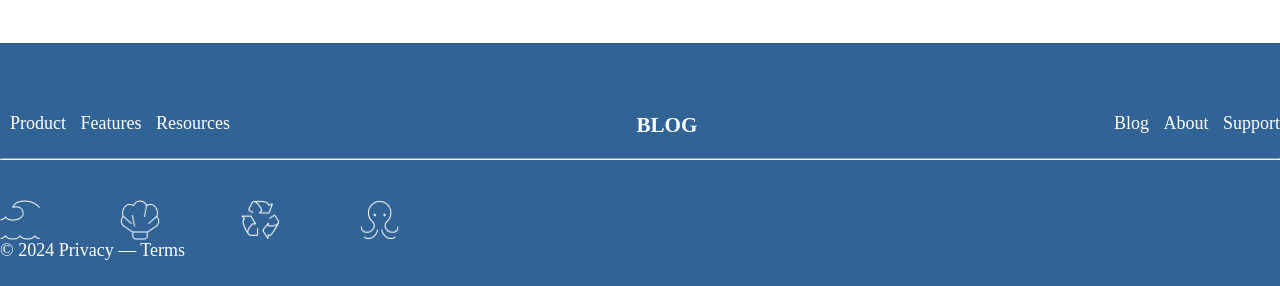
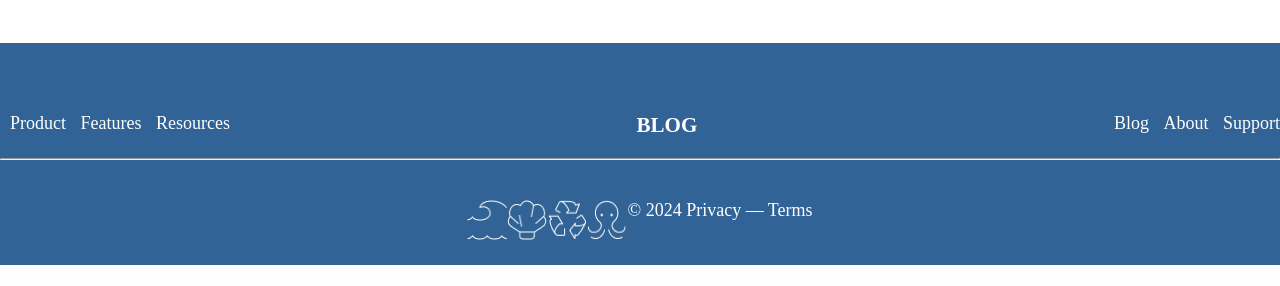
Before and after one commit to FuzniX/NuitInfo, a Flask app: page / in a window 1280 px wide. Shown: the part 1475-1761 px from the top of the page. After the commit the page ends 1740 px from the top, so only its background shows below. Run offline with Flask 3, Linux system fonts and the light colour scheme; some web fonts are replaced.

Commit message:
fix styles footer

```diff
--- a/static/style.css
+++ b/static/style.css
@@ -169,7 +169,7 @@ footer a:hover{
   height: 40px;
 }
 
- .menu_footer, .icons, .terms {
+ .menu_footer, .icons, .term {
   margin-top: 40px;
 }
 .menu_footer {
@@ -189,6 +189,12 @@ footer a:hover{
   margin-right: 20px;
 }
 
+.cover {
+  width: 100%;
+  display: flex;
+  justify-content: center;
+}
+
 @keyframes showHeader{
   0%{
       opacity: 0;
--- a/templates/index.html
+++ b/templates/index.html
@@ -80,6 +80,7 @@
                 </div>
             </div>
             <hr>
+            <div class="cover">
                 <div class="icons">
                     <img src="/static/img/icon_1.png" alt="">
                     <img src="/static/img/icon_2.png" alt="">
@@ -91,6 +92,8 @@
                 </div>
             </div>
 
+        </div>
+
     </footer>
 </body>
 </html>
```
Lines whose indentation alone changed are shown as unchanged.
